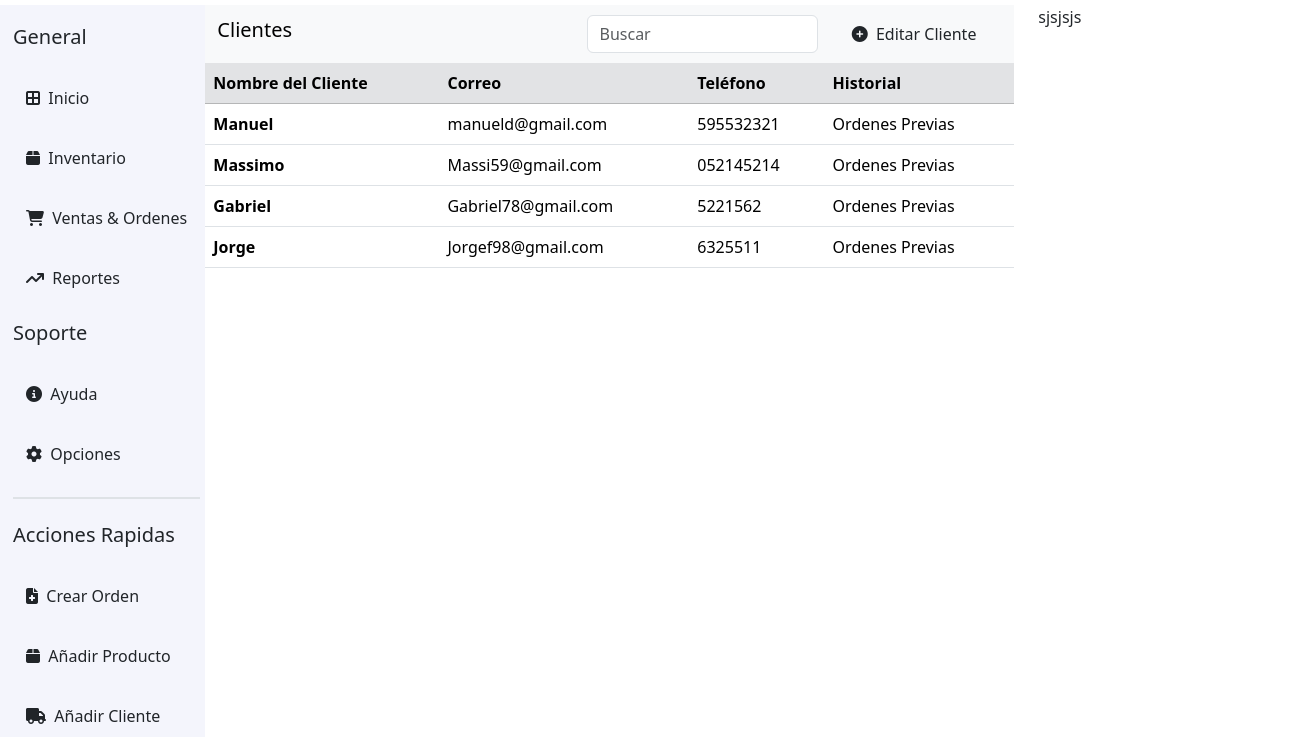
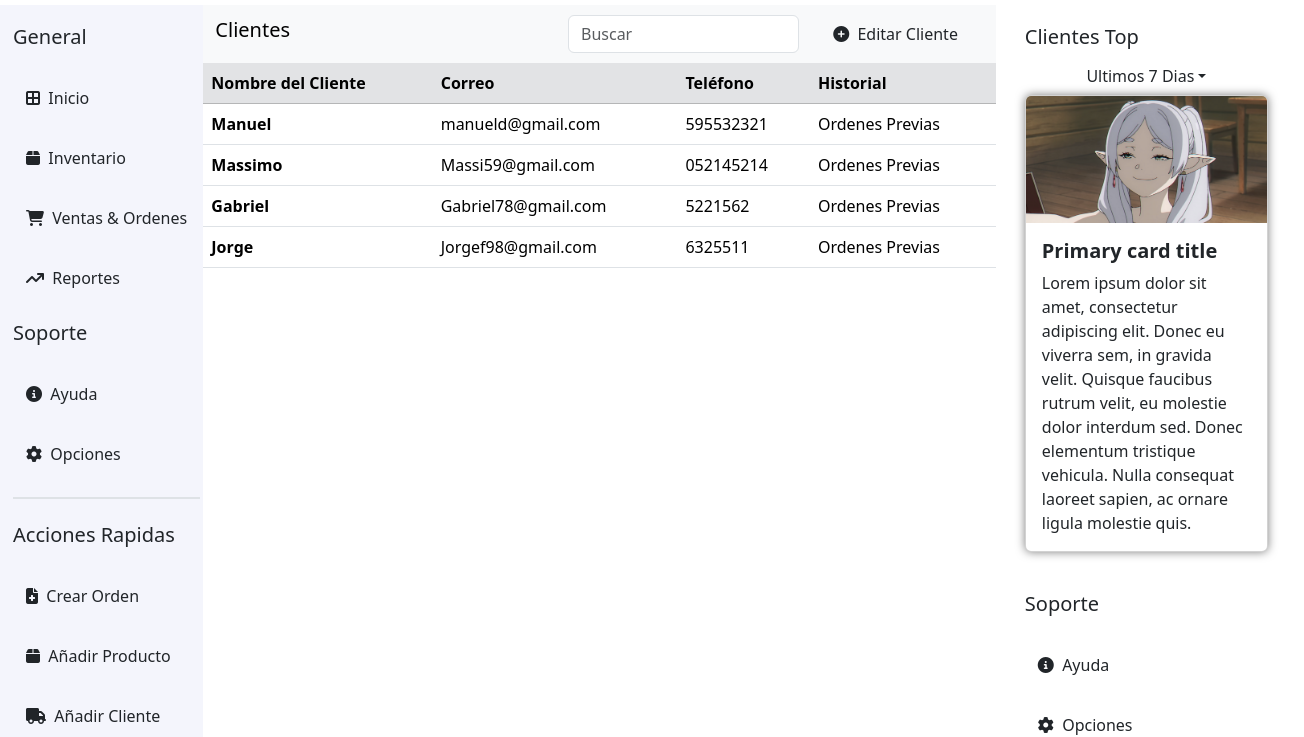
Before and after one commit to 4GeeksAcademy/JMGM-Latam-Pt47-Final-Project, a React app: page /app/clientes in a window 1280 px wide. Shown: the part 65-802 px from the top of the page, 1304 px wide, since content can reach past the window. Built offline with nearby package versions, Linux system fonts and the light colour scheme; no server answers.

Commit message:
Pagina clientes adelantada

```diff
--- a/src/front/index.css
+++ b/src/front/index.css
@@ -27,3 +27,8 @@
 .boton-cliente:hover {
 background-color: rgba(108, 17, 217, 1)
 }
+
+.clientes-top {
+  height: 40%;
+  margin: 20px 0 10px 5px;
+}
--- a/src/front/pages/Clientes.jsx
+++ b/src/front/pages/Clientes.jsx
@@ -1,8 +1,9 @@
 import React from 'react'
+import placeholder from "./../assets/img/placeholder.png"
 
 const Clientes = () => {
   return (
-    <div className="row">
+    <div className="row me-0">
       <div className="col-9">
         <nav className="navbar navbar-expand-lg bg-body-tertiary">
           <div className="container-fluid">
@@ -52,8 +53,38 @@ const Clientes = () => {
           </tbody>
         </table>
       </div>
+      {/* Columna de Clientes Top y Actividades Recientes */}
       <div className="col-3">
-      sjsjsjs
+        <div className="clientes-top d-flex flex-column justify-content-between" role="group">
+          <h5>Clientes Top</h5>
+          <button class="boton-cliente btn dropdown-toggle" data-bs-toggle="dropdown" aria-expanded="false">
+            Ultimos 7 Dias
+          </button>
+          <ul className="dropdown-menu dropdown-menu">
+            <li><a className="dropdown-item" href="#">Action</a></li>
+            <li><a className="dropdown-item" href="#">Another action</a></li>
+            <li><a className="dropdown-item" href="#">Something else here</a></li>
+          </ul>
+          <div className="card mb-3" style={{ maxWidth: "18rem", boxShadow: "0px 0px 10px rgba(0, 0, 0, 0.5)" }}>
+            <img src={placeholder} className="card-img-top" alt="..." />
+            <div className="card-body">
+              <h5 className="card-title fw-bold">Primary card title</h5>
+              <p className="card-text">Lorem ipsum dolor sit amet, consectetur adipiscing elit. Donec eu viverra sem, in gravida velit. Quisque faucibus rutrum velit, eu molestie dolor interdum sed. Donec elementum tristique vehicula. Nulla consequat laoreet sapien, ac ornare ligula molestie quis.</p>
+            </div>
+          </div>
+          <br></br>
+          <h5>Soporte</h5>
+          <button className="boton btn">
+            <div className="texto-boton">
+              <i class="fa-solid fa-circle-info"></i>&nbsp;&nbsp;Ayuda
+            </div>
+          </button>
+          <button className="boton btn">
+            <div className="texto-boton">
+              <i class="fa-solid fa-gear"></i>&nbsp;&nbsp;Opciones
+            </div>
+          </button>
+        </div>
       </div>
     </div>
   )
--- a/src/front/pages/DashboardLayout.jsx
+++ b/src/front/pages/DashboardLayout.jsx
@@ -8,7 +8,7 @@ export const DashboardLayout = () => {
     return (
         <ScrollToTop>
             <Navbar />
-            <div className="d-flex row">
+            <div className="d-flex row me-0">
                 <div className="col-2 p-0">
                     <LateralMenu />
                 </div>
```
Lines whose indentation alone changed are shown as unchanged.
